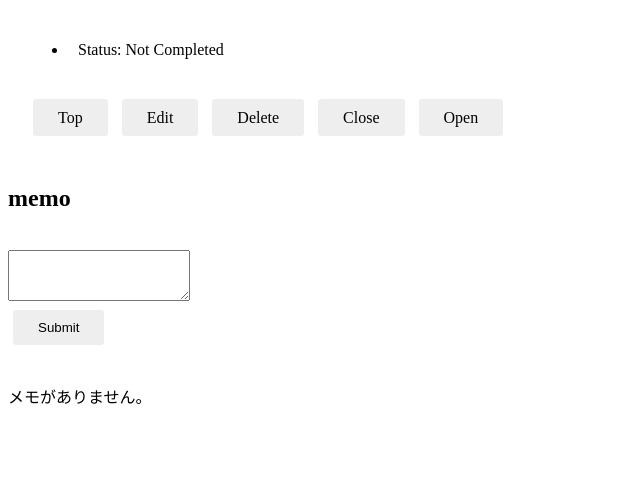
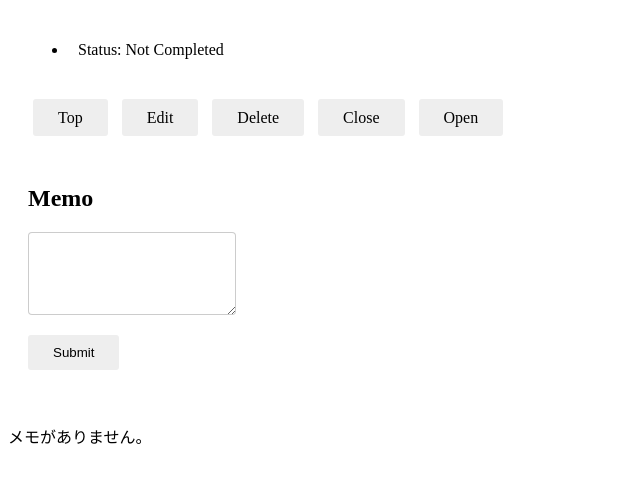
Before and after one commit to s1F102200491/django-test-exercise, a Django app: template todo/templates/todo/detail.html in a window 1280 px wide. Shown: the part 92-575 px from the top of the page, without its empty margins (0-640 px from the left). Run offline with Django 4.2, Linux system fonts and the light colour scheme; the template is opened without the code that fills it, so the values that code supplies are empty.

Commit message:
css続きを追加

```diff
--- a/todo/static/css/detail.css
+++ b/todo/static/css/detail.css
@@ -45,7 +45,7 @@ button {
     position: relative;
     justify-content: space-around;
     align-items: center;
-    margin: 5px;
+    margin: 20px;
     max-width: 280px;
     padding: 10px 25px;
     color: black;
@@ -62,3 +62,29 @@ button:hover {
 button:hover:after {
     border-color: #FFF;
 }
+
+h2 {
+    margin-left: 20px
+}
+
+#textInput {
+    display: block;
+    padding: 4px 16px;
+    margin-left: 20px;
+    border-radius: 4px;
+    border: none;
+    box-shadow: 0 0 0 1px #ccc inset;
+    appearance: none;
+    -webkit-appearance: none;
+    -moz-appearance: none;
+}
+
+#textInput:focus {
+    outline: 0;
+    box-shadow: 0 0 0 2px lightskyblue inset;
+}
+
+.memo {
+    margin-left: 20px;
+    margin-bottom: 10px;
+}
--- a/todo/templates/todo/detail.html
+++ b/todo/templates/todo/detail.html
@@ -40,17 +40,17 @@
       {% csrf_token %}
       <div>
         <br>
-        <label for="textInput"><h2>memo</h2></label><br>
-        <textarea id="textInput" name="text" rows="3" required></textarea>
+        <label for="textInput"><h2>Memo</h2></label>
+        <textarea id="textInput" name="text" rows="5" required></textarea>
       </div>
       <div>
-        <button type="submit" class="btn btn-outline-dark">Submit</button>
+        <button type="submit">Submit</button>
       </div>
     </form>
     {% if memos %}
       {% for memo in memos %}
       <div>
-        <div>
+        <div class="memo">
           <small>[{{ memo.posted_at }}]</small>
           <div>
             {{ memo.memo_text | linebreaksbr }}
```
